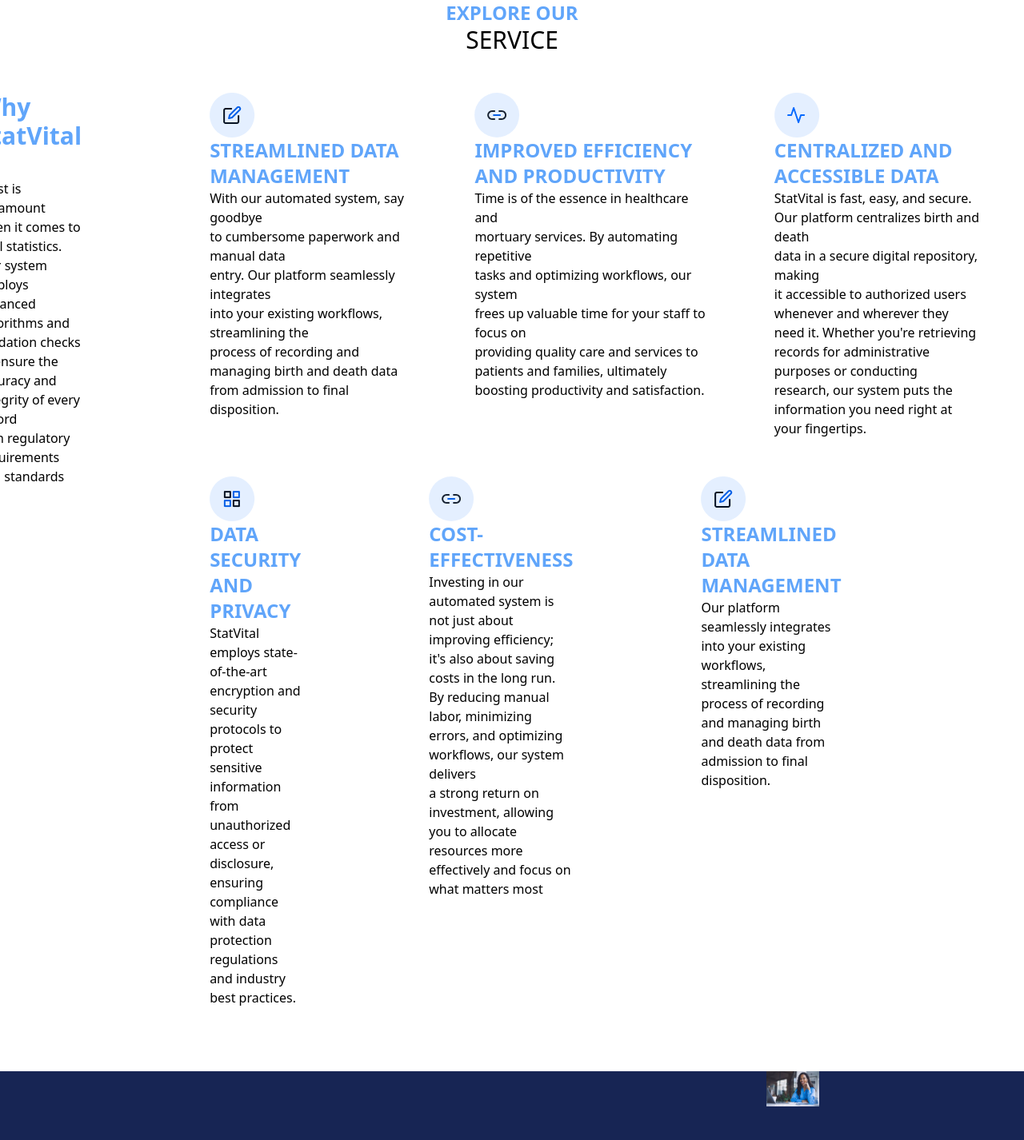
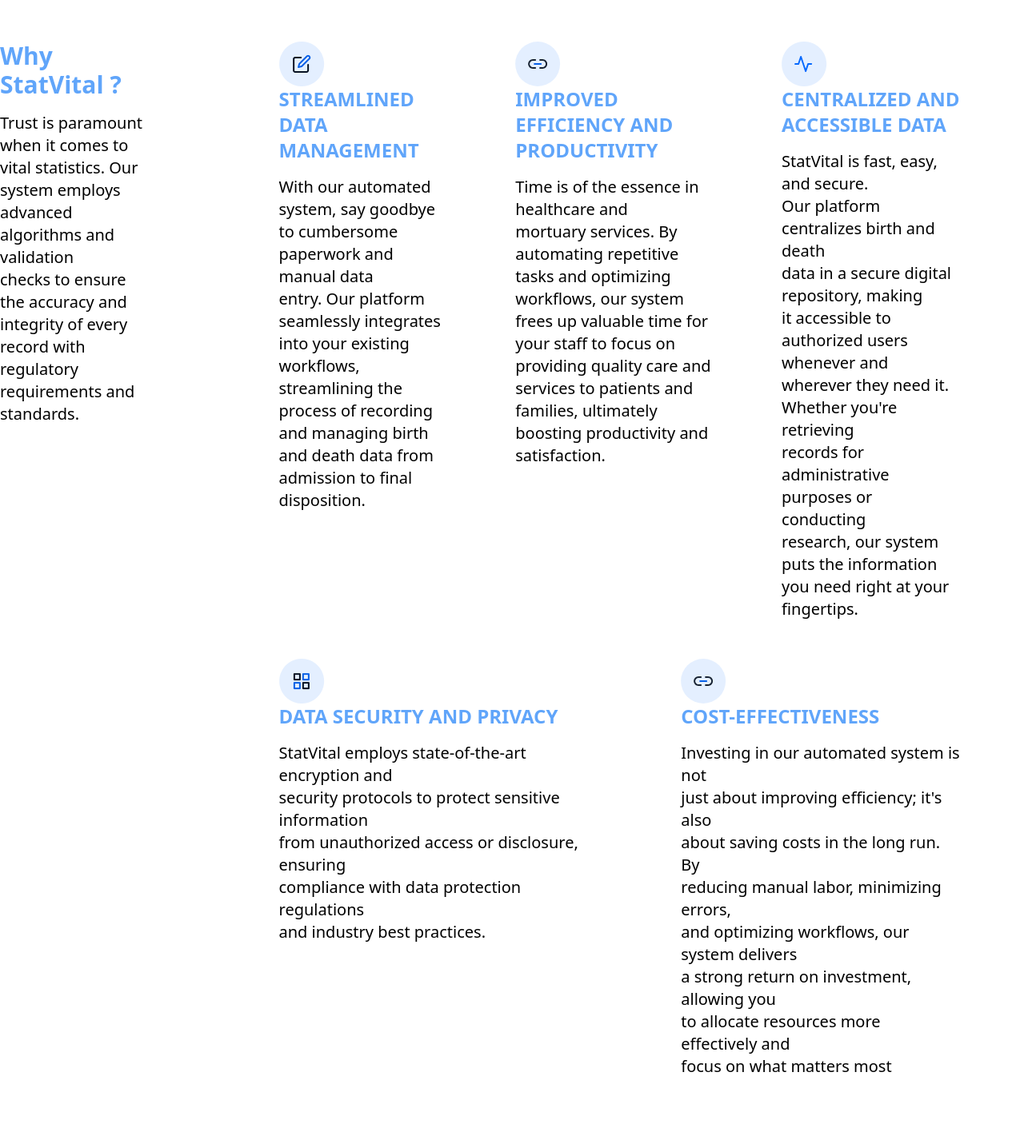
Before and after one commit to StatVital-Backend/Frontend, a React (Create React App) app: page /service in a window 1280 px wide. Shown: the part 760-2186 px from the top of the page at 80% size. Built offline with nearby package versions, Linux system fonts and the light colour scheme.

Commit message:
changes made

```diff
--- a/src/component/Home/AboutUs.jsx
+++ b/src/component/Home/AboutUs.jsx
@@ -4,7 +4,7 @@
 const AboutUs = () => {
   return (
     <div className='flex justify-center center'>
-      <div className='flex pt-32 pr-40 '>
+      <div className='flex pt-10 pr-40 '>
         <div className='pt-18 image'>
         <img src={About} alt="" />
         </div>
--- a/src/component/Home/ContactUs.jsx
+++ b/src/component/Home/ContactUs.jsx
@@ -18,7 +18,7 @@
         </div>
 
         <div className='flex gap-40'>
-          <div className='bg-blue-400 w-80 h-60 emer'>
+          <div className='bg-blue-400 w-80 h-72 emer'>
             <img className='w-16' src={Emergency} alt="" />
             <p className='text-blue-950 font-bold font-sans text-3xl justify-center pt-5 center flex'>EMERGENCY</p>
             <div className='text-blue-950 pt-5 pl-20 numbs'>
@@ -30,7 +30,7 @@
 
           </div>
 
-          <div className='bg-blue-950 w-80 h-60 emer'>
+          <div className='bg-blue-950 w-80 h-72 emer'>
             <img className='w-16 justify-center center flex ' src={Location} alt="" />
             <p className='text-blue-400 font-bold pt-5 font-sans text-3xl center justify-center flex'>LOCATION</p>
             <div className='text-blue-400 pt-5 center flex justify-center addresses'>
@@ -38,7 +38,7 @@
             </div>
             </div>
 
-            <div className='bg-blue-400 w-80 h-60 emer'>
+            <div className='bg-blue-400 w-80 h-72 emer'>
             <img className='w-32' src={Email} alt="" />
             <p className='text-blue-950 font-bold font-sans justify-center text-3xl pt-5 center flex'>EMAIL</p>
             <div className='text-blue-950 pt-5 pl-16 addresses'>
@@ -46,7 +46,7 @@
             </div>
             </div>
 
-            <div className='bg-blue-950 w-80 h-60 emer'>
+            <div className='bg-blue-950 w-80 h-72 emer'>
               <img className='w-20 ' src={WorkingHour} alt="" />
               <p className='text-blue-400 font-bold font-sans text-3xl justify-center pt-2 center flex'>WORKING HOURS</p>
               <div className='text-blue-400 pt-5 pl-16 addresses'>
--- a/src/component/Home/FAQs.jsx
+++ b/src/component/Home/FAQs.jsx
@@ -4,14 +4,16 @@
 
 const FAQs = () => {
   return (
-    <div className='w-10%'>
-      <div className= ''>
-        <img className='pt-8' src={faq} alt="" />
-        {/* <img className=' opacity-3 h-[50vh] pt-30 w-[100%]' src={faq} alt='background'/> */}
-        {/* <div className='absolute text-center justify-center service top-60 left-[800px]'> */}
-        {/* </div> */}
-      </div>
+    <div className=''>
+        <img className=' opacity-3 h-[50vh] pt-30 w-[100%]' src={faq} alt='background'/>
+        {/* <div className='absolute text-center text-red-600 text-4xl justify-center service top-60 left-[800px]'><h1>MOYINOLUWA</h1></div> */}
+        <div className='pt-30 w-70 h-80 justify-center center flex'>
+          <div className='div1'>
 
+
+          </div>
+
+        </div>
 
 
     </div>
--- a/src/component/Home/Services.jsx
+++ b/src/component/Home/Services.jsx
@@ -8,7 +8,7 @@
 
 const Services = () => {
   return (
-    <div className='mt-16 mainContainer'>
+    <div className=' mainContainer'>
 
       <div className= ''>
         <img className='relative opacity-3 h-[70vh] w-[100%]' src={laptop} alt='background'/>
@@ -33,10 +33,10 @@
         <div>
 
           <div className="pr-18 text-blue-400 font-bold text-3xl">Why StatVital ?</div>
-        <p> Trust is paramount when it comes to vital statistics.
-         Our system employs <br /> advanced algorithms and validation
-        checks to ensure the accuracy and integrity of every record <br />
-        with regulatory requirements and standards</p>
+        <p className='hover:scale-110 transition text-xl duration-500 pt-4 cursor-pointer object-cover'> Trust is paramount when it comes to <br /> vital statistics.
+         Our system employs <br /> advanced algorithms and validation <br />
+        checks to ensure the accuracy and <br /> integrity of every record
+        with regulatory requirements and standards.</p>
         </div>
 
         <div className='allService'>
@@ -44,7 +44,7 @@
             <div className='service1'>
               <img src={streamLine} alt="" />
               <div className=" uppercase text-blue-400 font-bold text-2xl">Streamlined Data Management</div>
-              <p>With our automated system, say goodbye <br /> to cumbersome
+              <p className='hover:scale-110 transition text-xl duration-500 pt-4 cursor-pointer object-cover'>With our automated system, say goodbye <br /> to cumbersome
                paperwork and manual data <br /> entry. Our platform seamlessly
                 integrates <br /> into your existing workflows, streamlining the <br />
                  process of recording and managing birth and death data from
@@ -54,7 +54,7 @@
             <div className='service2'>
               <img src={efficiency} alt="" />
               <div className="uppercase text-blue-400 text-2xl font-bold">Improved Efficiency and Productivity</div>
-              <p>Time is of the essence in healthcare and <br /> mortuary services. By
+              <p className='hover:scale-110 transition text-xl duration-500 pt-4 cursor-pointer object-cover'>Time is of the essence in healthcare and <br /> mortuary services. By
                automating repetitive <br /> tasks and optimizing workflows, our system <br />
               frees up valuable time for your staff to focus on <br /> providing quality
                 care and services to patients and families, ultimately boosting
@@ -64,7 +64,7 @@
             <div className='service3'>
               <img src={central} alt="" />
               <div className="text-2xl uppercase text-blue-400 font-bold">Centralized and Accessible Data</div>
-              <p> StatVital is fast, easy, and secure. <br />
+              <p className='hover:scale-110 transition text-xl duration-500 pt-4 cursor-pointer object-cover'> StatVital is fast, easy, and secure. <br />
                Our platform centralizes birth and death <br /> data in a secure digital repository, making <br /> it accessible
                 to authorized users whenever and wherever they need it. Whether you're retrieving <br /> records for
                  administrative purposes or conducting <br /> research, our system puts the information you need right
@@ -73,28 +73,21 @@
 
           </div>
 
-          <div className='flex gap-40 pt-12 secondThreeDiv'>
+          <div className='flex gap-32 pt-12 secondThreeDiv'>
             <div className='service4'>
               <img src={security} alt="" />
               <div className="text-2xl uppercase text-blue-400 font-bold">Data Security and Privacy</div>
-              <p>StatVital employs state-of-the-art encryption  and security protocols to protect sensitive information
-               from unauthorized access or disclosure, ensuring compliance with data protection regulations <br />
+              <p className='hover:scale-110 transition text-xl duration-500 pt-4 cursor-pointer object-cover'>StatVital employs state-of-the-art encryption  and <br /> security protocols to protect sensitive information <br />
+               from unauthorized access or disclosure, ensuring <br /> compliance with data protection regulations <br />
                 and industry best practices.</p>
             </div>
 
             <div className='service5'>
               <img src={efficiency} alt="" />
               <div className="text-2xl uppercase text-blue-400 font-bold">Cost-Effectiveness</div>
-              <p> Investing in our automated system is not just about improving efficiency; it's also about saving costs
-               in the long run. By reducing manual labor, minimizing errors, and optimizing workflows, our system delivers <br />
-                a strong return on investment, allowing you to allocate resources more effectively and focus on what matters most</p>
-            </div>
-
-            <div className='pr-44 service5'>
-              <img src={streamLine} alt="" />
-              <div className="text-2xl uppercase text-blue-400 font-bold">Streamlined Data Management</div>
-              <p>Our platform seamlessly integrates into your existing workflows, streamlining the process of recording and managing
-               birth and death data from admission to final disposition.</p>
+              <p className='hover:scale-110 transition text-xl duration-500 pt-4 cursor-pointer object-cover'> Investing in our automated system is not <br /> just about improving efficiency; it's also <br /> about saving costs
+               in the long run. By <br /> reducing manual labor, minimizing errors,<br /> and optimizing workflows, our system delivers <br />
+                a strong return on investment, allowing you <br /> to allocate resources more effectively and <br /> focus on what matters most</p>
             </div>
 
           </div>
--- a/src/component/NavBar/NavBar.jsx
+++ b/src/component/NavBar/NavBar.jsx
@@ -14,7 +14,7 @@
             </div>
               <div className='flex gap-96'>
 
-              <div className='flex justify-center center gap-20 text-white pt-8 pl-20'>
+              <div className='flex hover:scale-110 transition duration-500 pt-4 cursor-pointer object-cover justify-center center gap-20 hover:text-blue-400 text-white pl-20'>
                 <Link to="/hero"><p>Home</p> </Link>
                 <Link to="/features"><p>Features</p> </Link>
                 <Link to="/service"> <p >Services</p> </Link>
```
Also changed, not shown: src/component/Home/Features.jsx (+6 -11 lines).
